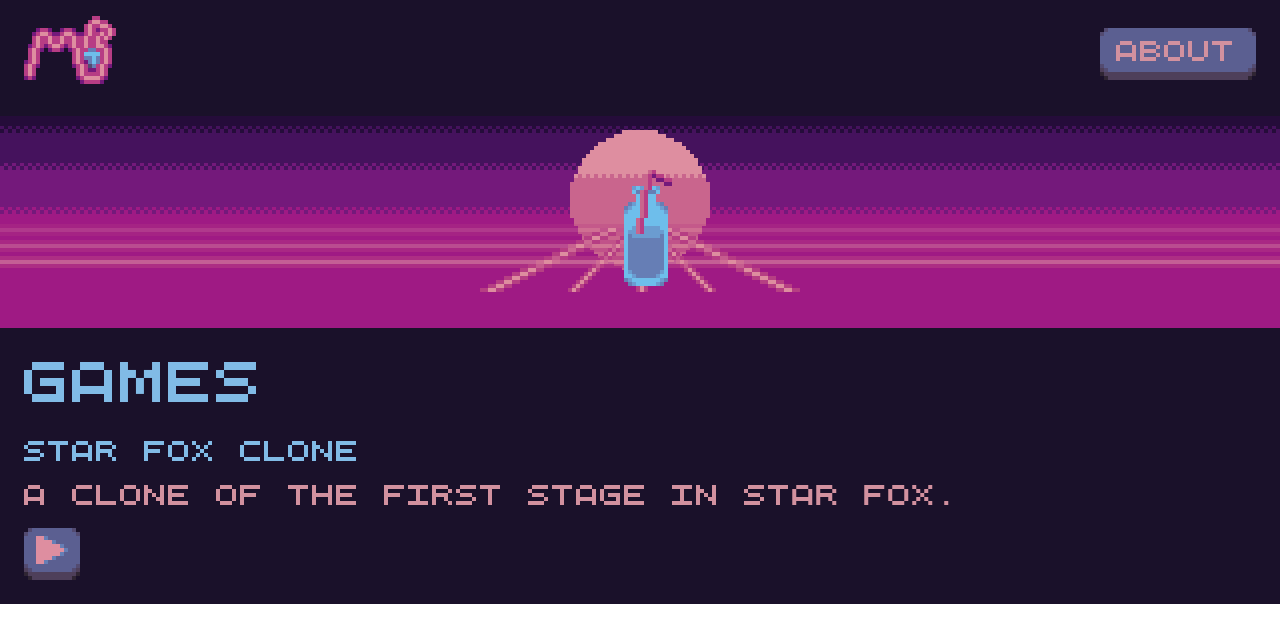
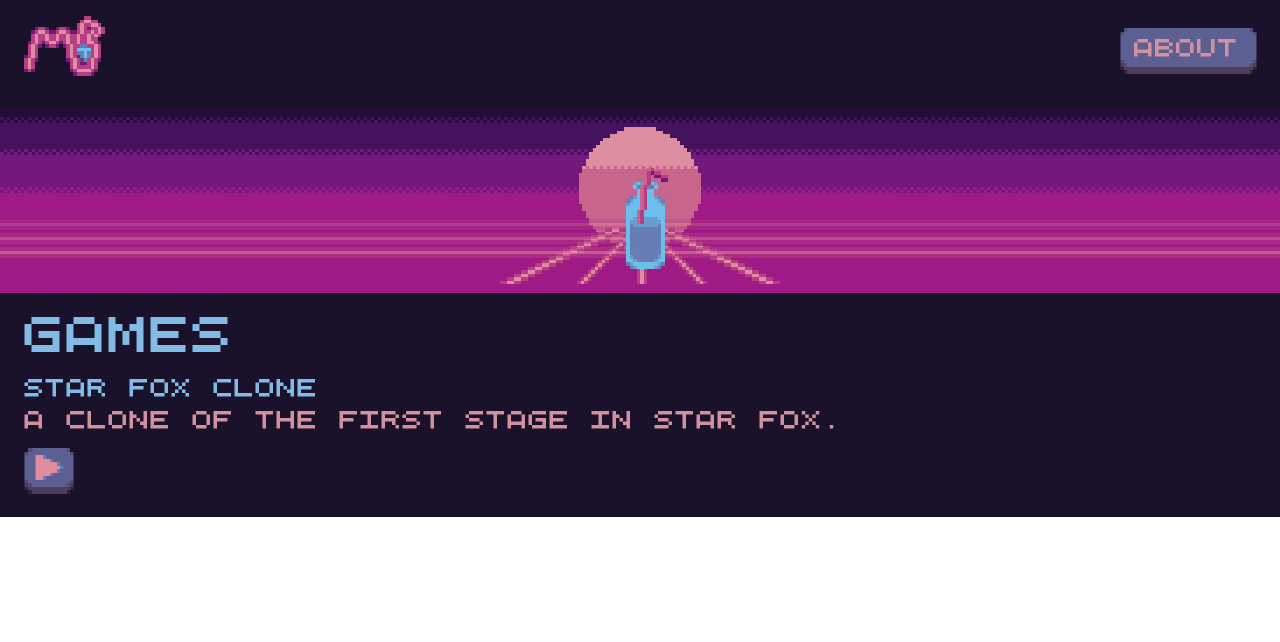
Before and after one commit to marimilch/marimilch.de-3, a Nuxt app: page / in a window 1280 px wide. Shown: the top 642 px of the page. Built offline with nearby package versions, Linux system fonts and the light colour scheme.

Commit message:
refactor: change scale

```diff
--- a/components/PixelButton.vue
+++ b/components/PixelButton.vue
@@ -14,7 +14,7 @@ const { wrapStyle, contentStyle } = useButtonLikeStyle({
   <OnPixelGrid>
     <div
       ref="button"
-      class="button cursor-pointer flex justify-center p-1"
+      class="button cursor-pointer flex justify-center p-2"
       :style="wrapStyle"
       style="image-rendering: pixelated"
     >
--- a/tailwind.config.js
+++ b/tailwind.config.js
@@ -2,17 +2,17 @@ export default {
   theme: {
     fontSize: {
       base: [
-        "20px",
+        "calc( 5 * 3.5px )", // 5 * pixel size
         {
-          lineHeight: "36px",
+          lineHeight: "calc( 7 * 3.5px )", // 7 * pixel size
           letterSpacing: "0",
           fontWeight: "500",
         },
       ],
       large: [
-        "40px",
+        "calc( 10 * 3.5px )", // 10 * pixel size
         {
-          lineHeight: "72px",
+          lineHeight: "calc( 14 * 3.5px )", // 14 * pixel size
           letterSpacing: "0",
           fontWeight: "500",
         },
--- a/ts/globals.ts
+++ b/ts/globals.ts
@@ -1,5 +1,5 @@
-export const PIXEL_SIZE = "4px";
-export const PIXEL_SIZE_RENDERED = 4;
+export const PIXEL_SIZE = "3.5px";
+export const PIXEL_SIZE_RENDERED = 3.5;
 
 export function calcPixelSizeAsNumber(): number {
   const measure = document.createElement("div");
```
